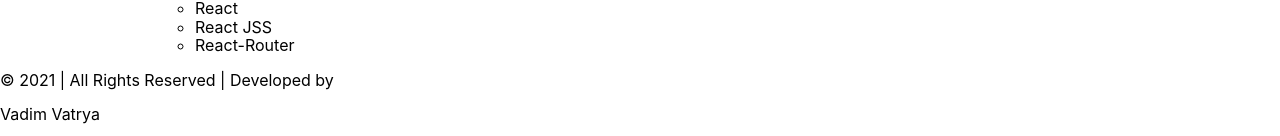
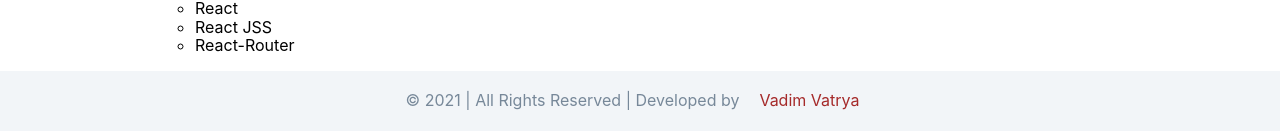
Before and after one commit to Vadim-Vatrya/My-portfolio, a React (Create React App) app: page /projects in a window 1280 px wide. Shown: the part 2444-2580 px from the top of the page. Built offline with nearby package versions, Linux system fonts and the light colour scheme.

Commit message:
add styles footer

```diff
--- a/src/components/Footer/Footer.jsx
+++ b/src/components/Footer/Footer.jsx
@@ -1,9 +1,13 @@
+import styles from "./Footer.module.scss";
+
 const Footer = () => {
   return (
     <>
-      <footer>
-        <span> &#169; 2021 | All Rights Reserved | Developed by </span>
-        <p> Vadim Vatrya </p>
+      <footer className={styles.Footer}>
+        <span className={styles.copy}>
+          &#169; 2021 | All Rights Reserved | Developed by
+        </span>
+        <p className={styles.name}> Vadim Vatrya </p>
       </footer>
     </>
   );
--- /dev/null
+++ b/src/components/Footer/Footer.module.scss
@@ -0,0 +1,20 @@
+.Footer {
+  padding: 20px 0;
+  min-height: 60px;
+  display: flex;
+  align-items: center;
+  justify-content: center;
+  background-color: #f2f5f8;
+}
+
+.copy {
+  display: flex;
+  align-items: center;
+  color: #778899;
+}
+
+.name {
+  margin: 0 15px;
+  padding-left: 5px;
+  color: brown;
+}
--- a/src/components/Navigation/Navigation.jsx
+++ b/src/components/Navigation/Navigation.jsx
@@ -1,12 +1,22 @@
+import { useState } from "react";
 import { Link } from "react-router-dom";
 // import {} from "";
 
-const Navigation = () => (
+const Navigation = () => {
+  const [isOpenMenu, setIsOpenMenu] = useState(false);
+
+  const menuToggle = () => {
+    setIsOpenMenu((prev) => !prev);
+  };
+  return (
+    <>
       <nav>
         <Link to="/"> HomePage </Link>
         <Link to="/projects"> My projects </Link>
         <Link to="/resume"> My resume </Link>
       </nav>
+    </>
   );
+};
 
 export default Navigation;
```
Lines whose indentation alone changed are shown as unchanged.
